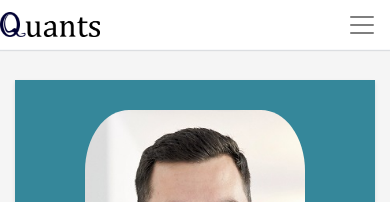
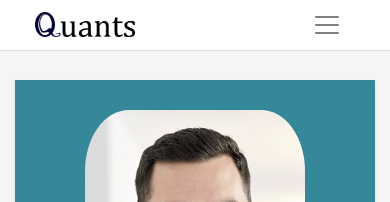
Before and after one commit to quantsch/quantsch.github.io, a Jekyll site: the page built from index.md, in a window 390 px wide. Shown: the top 202 px of the page. Built offline with Jekyll 4.4.1, drawn with Linux system fonts in a browser that asks for light colours.

Commit message:
retain mobile padding

```diff
--- a/_sass/_layout.scss
+++ b/_sass/_layout.scss
@@ -26,7 +26,7 @@ nav {
 	.container {
 		max-width: $content-width;
 		margin: 0 auto;
-		padding: 0 35px;
+		padding: 0 35px !important;
 	}
 	.logo-quants {
 	  height: 25px;
```
